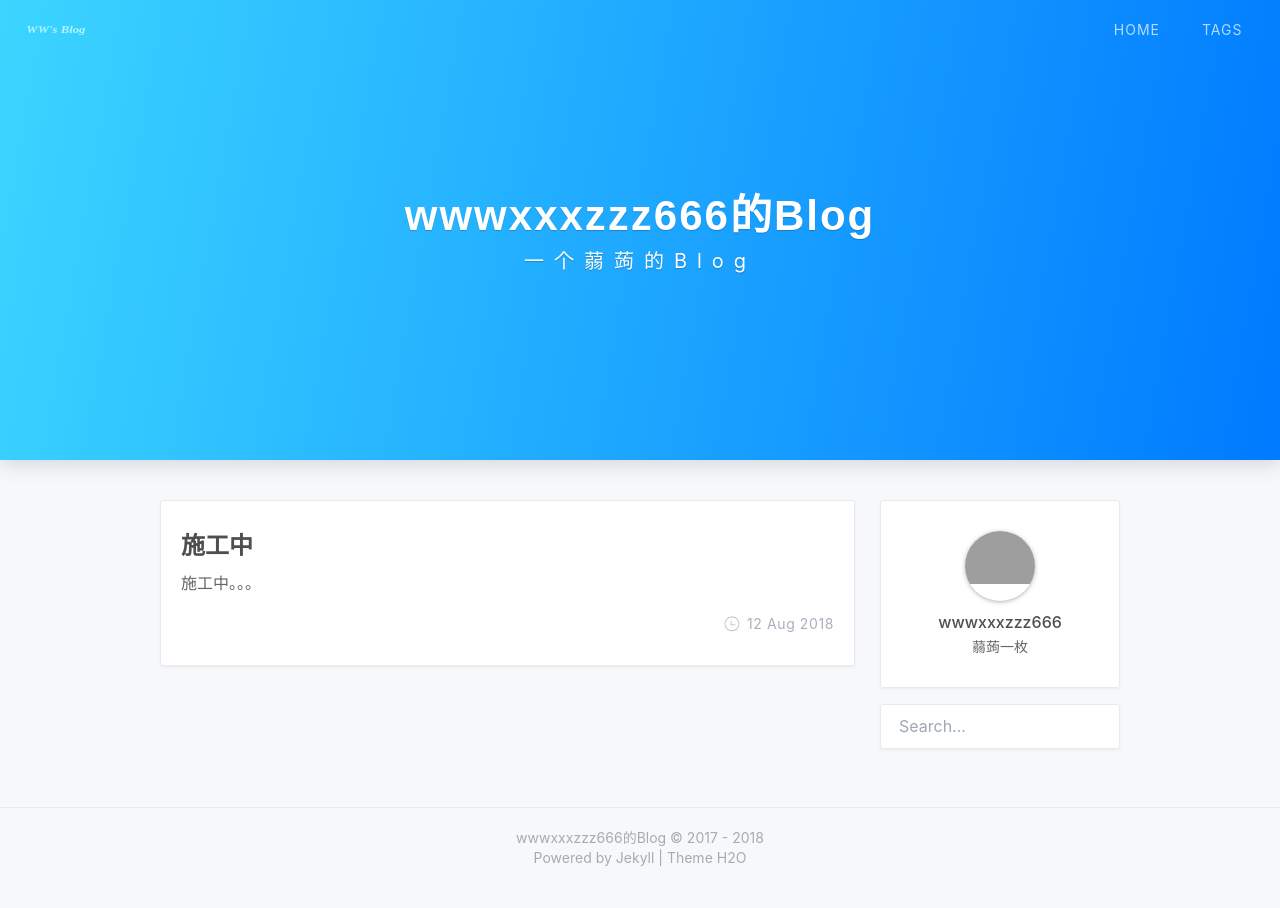
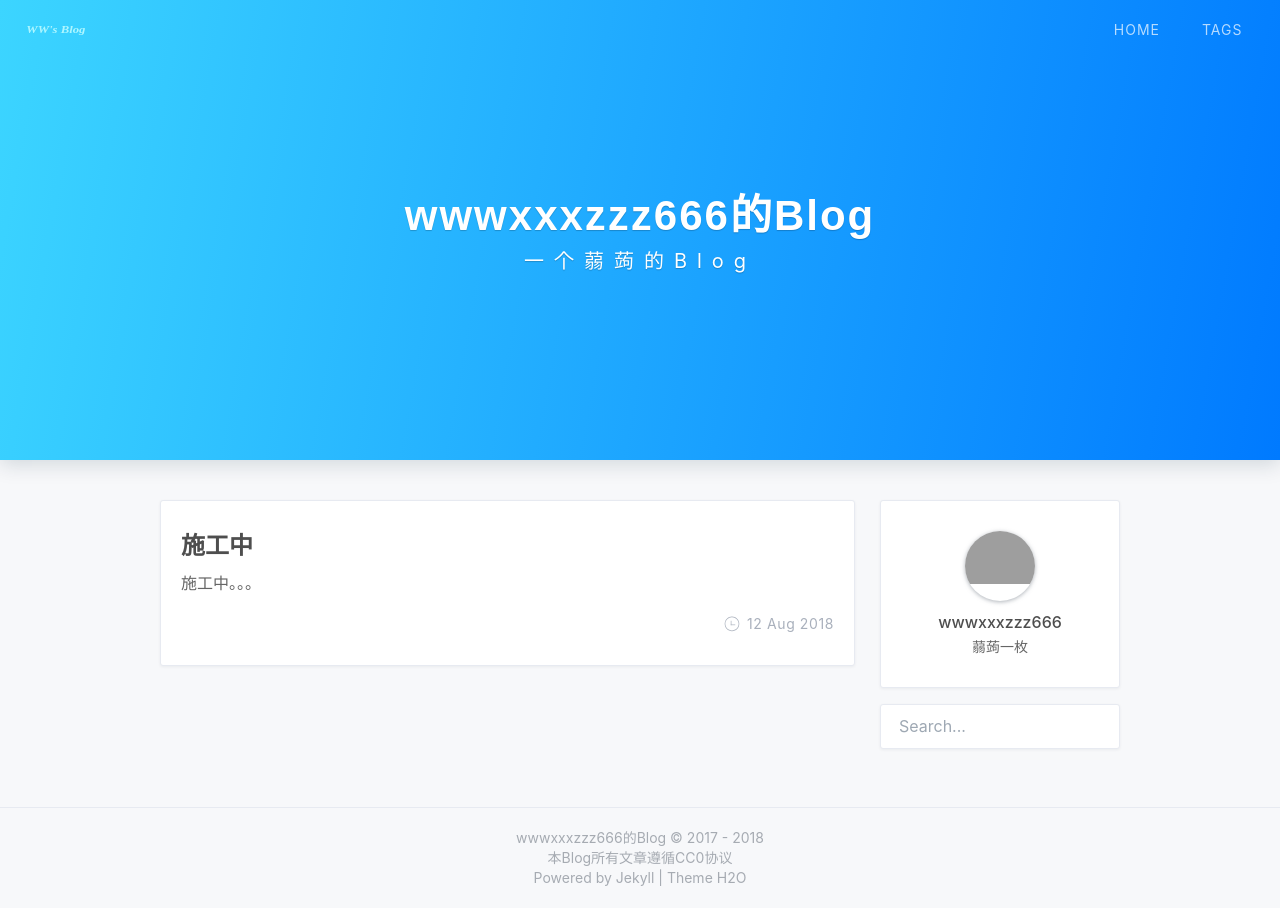
Before and after one commit to wwwxxxzzz666/wwwxxxzzz666.github.io, a Jekyll site: the page built from index.html, in a window 1280 px wide. Built offline with Jekyll 4.4.1, drawn with Linux system fonts in a browser that asks for light colours; nearby versions of some CDN libraries; the list of posts is cut into pages by our own code; a style sheet for code colours, icons or effects is not loaded; grey boxes are pictures that could not be loaded.

Commit message:
Update footer.html

```diff
--- a/_includes/footer.html
+++ b/_includes/footer.html
@@ -7,5 +7,7 @@
   {% endunless %}
   {{ current }}
   </section>
+  <section>本Blog所有文章遵循CC0协议
+   </section>
   <section>Powered by <a href="//jekyllrb.com">Jekyll</a> | <a href="https://github.com/kaeyleo/jekyll-theme-H2O">Theme H2O</a></section>
 </footer>
```
